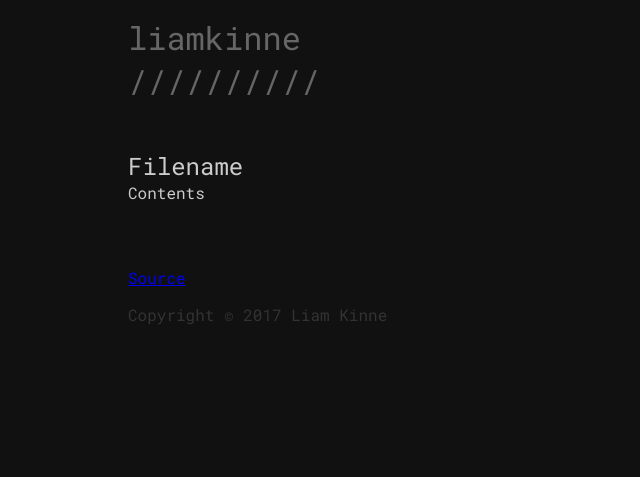
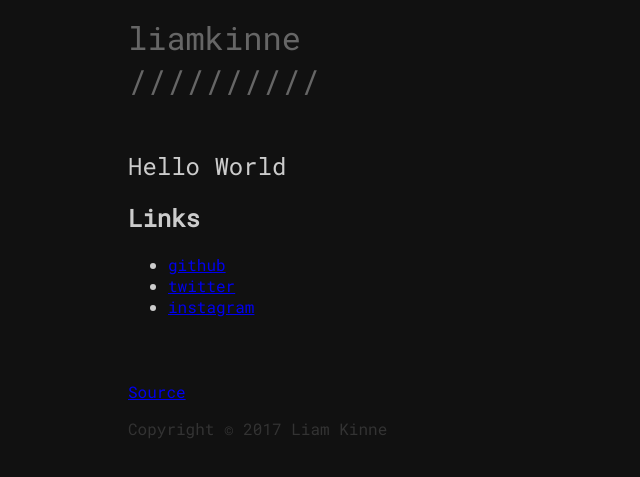
Before and after one commit to liamkinne/website, a PHP site: page / in a window 1280 px wide. Shown: the top 477 px of the page, without its empty margins (0-640 px from the left). Run offline with PHP 8.4, Linux system fonts and the light colour scheme.

Commit message:
added homepage content

```diff
--- a/html/index.php
+++ b/html/index.php
@@ -8,8 +8,11 @@
 		<?php include("includes/header.php"); ?>
 	</header>
 	<content>
-		<h1>Filename</h1>
-		<p>Contents</p>
+		<?php
+		include("parsedown/Parsedown.php");
+		$Parsedown = new Parsedown();
+		echo($Parsedown->text(file_get_contents("./posts/home.md", true)));
+		?>
 	</content>
 	<footer>
 		<?php include("includes/footer.php"); ?>
--- /dev/null
+++ b/html/posts/home.md
@@ -0,0 +1,7 @@
+# Hello World
+
+## Links
+
+- [github](https://github.com/liamkinne/)
+- [twitter](https://twitter.com/liamkinne/)
+- [instagram](https://www.instagram.com/liamkinne/)
```
